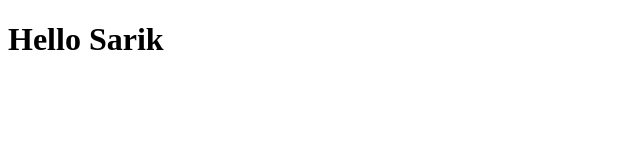
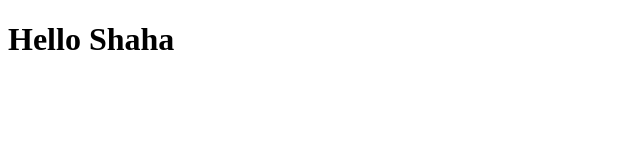
Before and after one commit to DeadMonstr/gennis2.0, a React (Create React App) app: page / in a window 1280 px wide. Shown: the top 160 px of the page, without its empty margins (0-640 px from the left). Built offline with nearby package versions, Linux system fonts and the light colour scheme.

Commit message:
second test

```diff
--- a/src/pages/home/ui/home.js
+++ b/src/pages/home/ui/home.js
@@ -3,7 +3,7 @@ import React from 'react';
 export const Home = () => {
     return (
         <div>
-            <h1>Hello Sarik</h1>
+            <h1>Hello Shaha</h1>
         </div>
     );
 };
```
